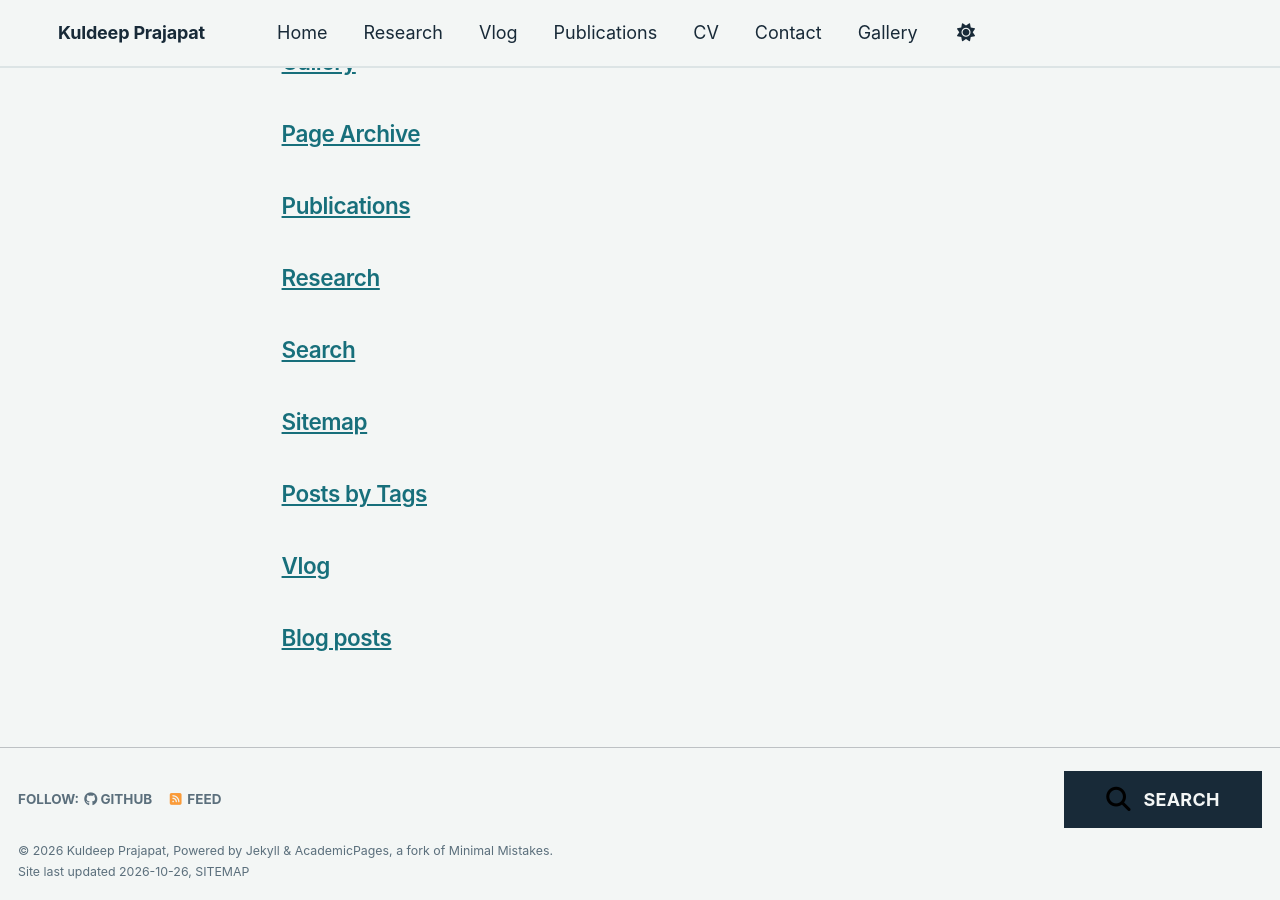
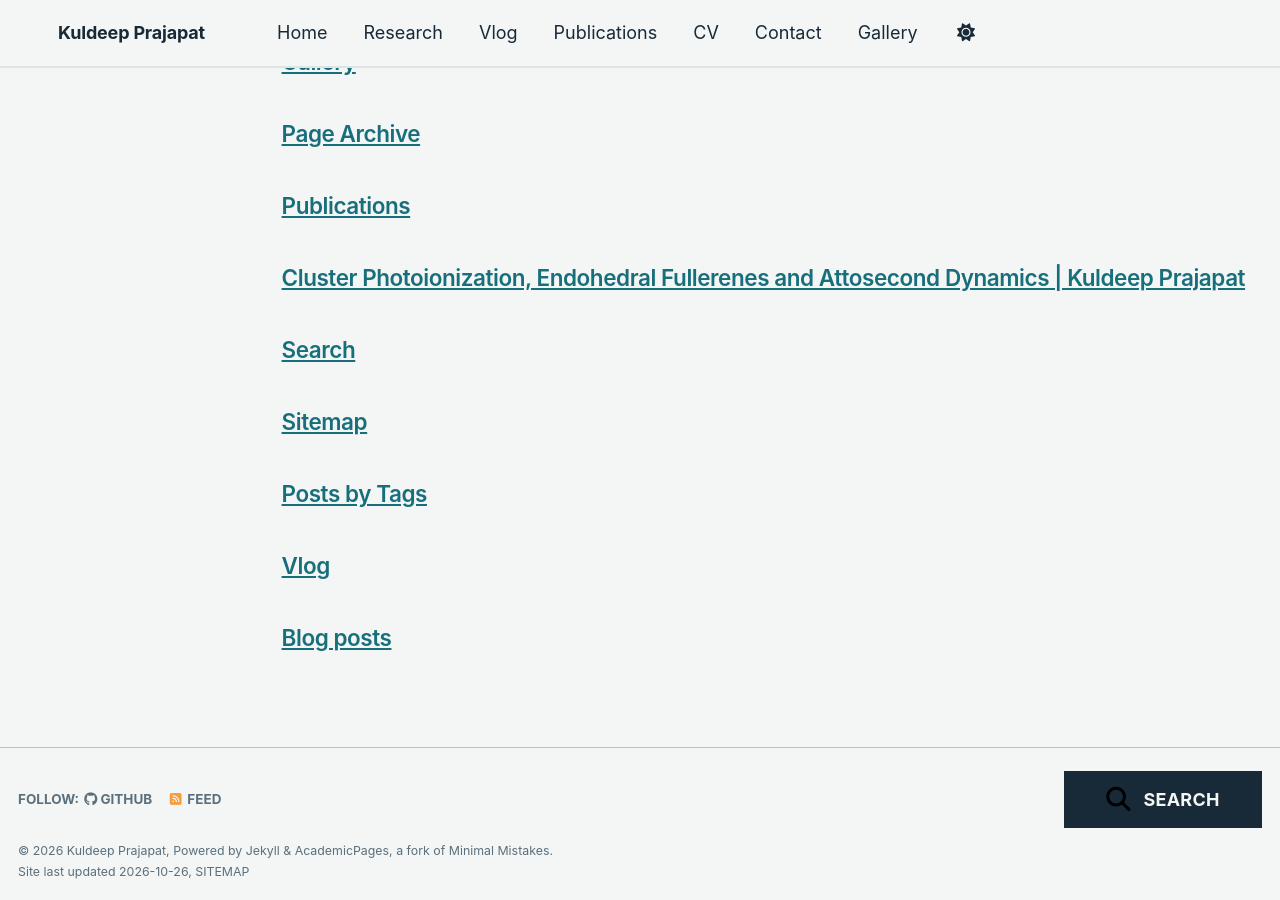
Before and after one commit to PRAJAPAT-KULDEEP/kuldeep-prajapat, a Jekyll site: the page built from _pages/page-archive.html, in a window 1280 px wide and 900 px high, scrolled down 637 px. Built offline with Jekyll 4.4.1, drawn with Linux system fonts in a browser that asks for light colours; a style sheet for code colours, icons or effects is not loaded.

Commit message:
Refine research page SEO title and metadata description

```diff
--- a/_pages/research.md
+++ b/_pages/research.md
@@ -1,8 +1,8 @@
 ---
 permalink: /research/
 layout: splash
-title: "Research"
-description: "Research by Kuldeep Prajapat at IIT Mandi on Na20 clusters, C60/C240, Mg@C60 and Ar@C60, Fano and plasmon resonances, ICD/RICD, photoelectron angular distributions, differential cross sections, and attosecond time delays."
+title: "Cluster Photoionization, Endohedral Fullerenes and Attosecond Dynamics | Kuldeep Prajapat"
+description: "Research by Kuldeep Prajapat at IIT Mandi on Na20 clusters, C60/C240, Mg@C60 and Ar@C60, Fano and plasmon resonances, ICD/RICD, DCS/PADs, confinement resonances, and EWS/streaking delays."
 redirect_from:
   - /portfolio/
   - /portfolio/portfolio-1/
```
